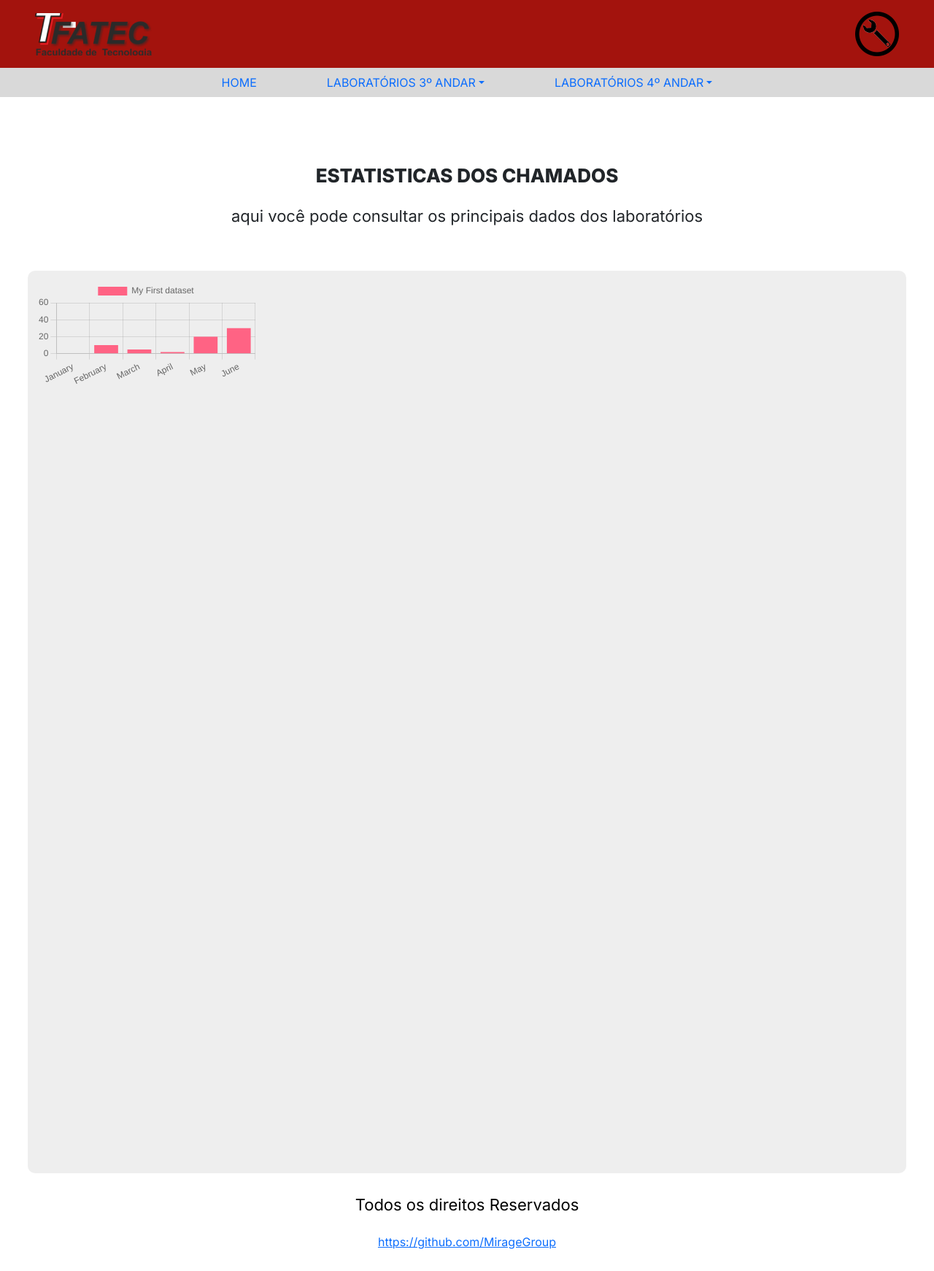
After one commit to MirageGroup/API_MirageGroup, a Flask app: page /estatisticas in a window 1280 px wide. The commit adds this page. Shown: the whole page at 73% size. Run offline with Flask 2, Linux system fonts and the light colour scheme; parts of the project's set-up code (start-up, migrations or seed data) failed here and were passed over; some libraries are stand-ins or nearby versions.

Commit message:
:sparkles: feat criação das estatisticas

```diff
--- a/main.py
+++ b/main.py
@@ -67,6 +67,10 @@ def finishCall(callnumber):
   dbHandler.finishCall(callnumber)
   return redirect('/tecnico')
 
+@app.route('/estatisticas')
+def estatistics():
+  return render_template('estatisticas.html')
+
 
 
 if __name__ == '__main__':
--- /dev/null
+++ b/static/js/estatisticas.js
@@ -0,0 +1,29 @@
+const labels = [
+    'January',
+    'February',
+    'March',
+    'April',
+    'May',
+    'June',
+  ];
+
+  const data = {
+    labels: labels,
+    datasets: [{
+      label: 'My First dataset',
+      backgroundColor: 'rgb(255, 99, 132)',
+      borderColor: 'rgb(255, 99, 132)',
+      data: [0, 10, 5, 2, 20, 30, 45],
+    }]
+  };
+
+  const config = {
+    type: 'bar',
+    data: data,
+    options: {}
+};
+
+    const myChart = new Chart(
+        document.getElementById('myChart'),
+        config
+      );
--- /dev/null
+++ b/templates/estatisticas.html
@@ -0,0 +1,61 @@
+<!DOCTYPE html>
+<html lang="pt-br">
+<head>
+    <meta charset="UTF-8">
+    <meta http-equiv="X-UA-Compatible" content="IE=edge">
+    <meta name="viewport" content="width=device-width, initial-scale=1.0">
+    <link href="https://cdn.jsdelivr.net/npm/bootstrap@5.2.1/dist/css/bootstrap.min.css" rel="stylesheet" integrity="sha384-iYQeCzEYFbKjA/T2uDLTpkwGzCiq6soy8tYaI1GyVh/UjpbCx/TYkiZhlZB6+fzT" crossorigin="anonymous">
+    <link rel="preconnect" href="https://fonts.googleapis.com">
+    <link rel="preconnect" href="https://fonts.gstatic.com" crossorigin>
+    <link href="https://fonts.googleapis.com/css2?family=Inter:wght@400;500;600;700;800&display=swap" rel="stylesheet">
+    <link rel="stylesheet" href="{{ url_for('static',     filename='css/reset.css') }}">
+    <link rel="stylesheet" href="{{ url_for('static',     filename='css/style.css') }}">
+
+    <title>Estatisticas</title>
+</head>
+{% extends "header.html" %}
+{% block content %}
+
+<body>
+    <main>
+
+            <div class="titulos_edit">
+                <div class="titulos_editor">
+                    <h1>ESTATISTICAS DOS CHAMADOS</h1>
+                    <p>aqui você pode consultar os principais dados dos laboratórios</p>
+
+
+                </div>
+
+            </div>
+
+        <section class="layout_editores">
+          <div class="area_de_computadores">
+            <div>
+                <canvas id="myChart"></canvas>
+            </div>
+
+
+
+
+
+
+          </div>
+        </section>
+    </main>
+
+    <footer class="footer_home">
+        <h1>Todos os direitos Reservados</h1>
+        <div class="github">
+            <a class="link_github">https://github.com/MirageGroup</a>
+        </div>
+    </footer>
+
+<script src="https://cdn.jsdelivr.net/npm/bootstrap@5.2.1/dist/js/bootstrap.bundle.min.js" integrity="sha384-u1OknCvxWvY5kfmNBILK2hRnQC3Pr17a+RTT6rIHI7NnikvbZlHgTPOOmMi466C8" crossorigin="anonymous"></script>
+
+<script src="https://cdn.jsdelivr.net/npm/chart.js"></script>
+<script src="{{ url_for('static', filename='js/Estatisticas.js') }}"></script>
+
+{% endblock %}
+</body>
+</html>
--- a/templates/header.html
+++ b/templates/header.html
@@ -54,6 +54,9 @@
         <li class="nav-item">
           <a class="nav-link" href="{{ url_for('tecnico') }}">CHAMADOS</a>
         </li>
+        <li class="nav-item">
+          <a class="nav-link" href="{{ url_for('estatistics') }}">ESTATISTICAS</a>
+        </li>
         {% endif %}
       </ul>
 
```
Also changed, not shown: db.py (+25 -0 lines).
